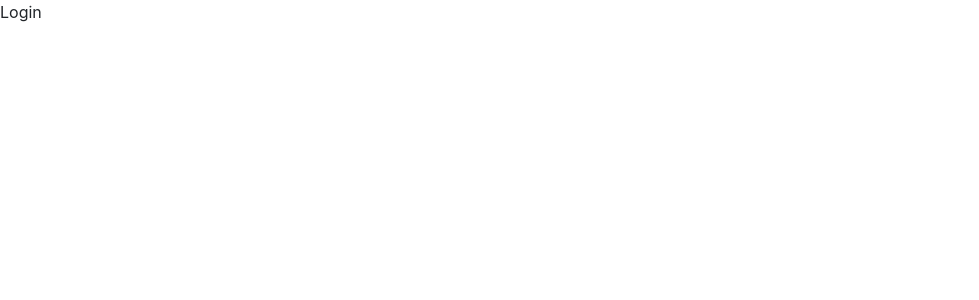
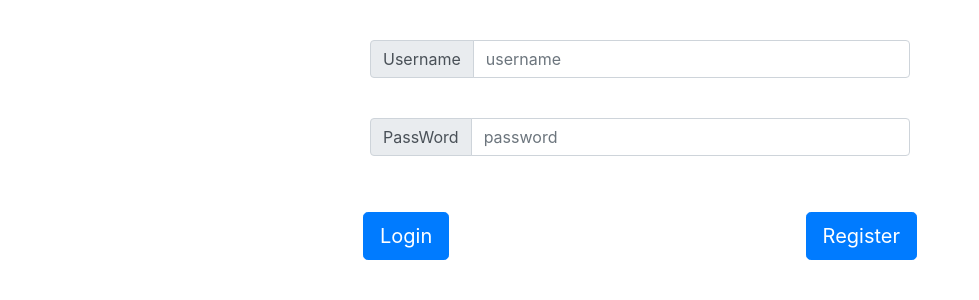
Before and after one commit to azartavakoli/Chat_client, a React (Create React App) app: page /login in a window 1280 px wide. Shown: the top 300 px of the page, without its empty margins (0-979 px from the left). Built offline with nearby package versions, Linux system fonts and the light colour scheme.

Commit message:
Add LOGINpage

```diff
--- a/package.json
+++ b/package.json
@@ -3,11 +3,14 @@
   "version": "0.1.0",
   "private": true,
   "dependencies": {
+    "@sweetalert/with-react": "^0.1.1",
     "bootstrap": "^4.2.1",
     "react": "^16.7.0",
     "react-dom": "^16.7.0",
     "react-router-dom": "^4.3.1",
-    "react-scripts": "2.1.3"
+    "react-scripts": "2.1.3",
+    "reactstrap": "^7.1.0",
+    "sweetalert": "^2.1.2"
   },
   "scripts": {
     "start": "react-scripts start",
--- a/src/Assets/main.css
+++ b/src/Assets/main.css
@@ -0,0 +1,13 @@
+
+
+
+
+
+.input-user{
+    margin-top:40px;
+    /*margin: auto;*/
+}
+.input-pass{
+    margin-top:20px;
+    /*margin: auto;*/
+}
--- a/src/Pages/Home.js
+++ b/src/Pages/Home.js
@@ -1,7 +1,14 @@
 
 import React from 'react';
 
+import {protectedpage} from './../Utility';
+
 class Home extends React.Component{
+
+    constructor(props){
+        super(props);
+        protectedpage(props)
+    }
 
 
     render(){
--- a/src/Pages/Login.js
+++ b/src/Pages/Login.js
@@ -1,11 +1,81 @@
 
 import React from 'react';
+
+import {Container,Row,Col,Button,InputGroup,InputGroupAddon,Input} from 'reactstrap';
+import swal from '@sweetalert/with-react';
+import './../Assets/main.css';
+
+import {HandleChange} from "../Utility";
 
 class Login extends React.Component{
 
 
+    state = {
+        username:'',
+        password:''
+    };
+
+    login = (e) => {
+        e.preventDefault();
+        if(this.state.username==='hello' && this.state.password==='123'){
+            localStorage.setItem('is_login',true);
+            // console.log(this.props)
+            this.props.history.push('/');
+        }else{
+            swal(
+                <div>
+
+                    <h3>
+                        There is an error with your username or password.
+                    </h3>
+                    <h1>
+                        Please try again
+                    </h1>
+                </div>
+            )
+        }
+
+
+
+    };
+
+    register = (e)=>{
+        e.preventDefault();
+        this.props.history.push('/register');
+
+    };
+
+
+
+
     render(){
-        return <div> Login </div>
+        return(
+            <Container>
+                <Row>
+                    <Col md={6} className='m-auto'>
+                        <InputGroup className={'input-user'}>
+                            <InputGroupAddon addonType="prepend">Username</InputGroupAddon>
+                            <Input  type='text' name='username' require='true' value={this.state.username} onChange={(e) => HandleChange.call(this,e)} placeholder="username" />
+                        </InputGroup>
+                    </Col>
+                </Row>
+                <Row>
+                    <Col md={6} className='input-pass m-auto'>
+                        <InputGroup className={'input-user'}>
+                            <InputGroupAddon addonType="prepend"> PassWord</InputGroupAddon>
+                            <Input  type='password' name={'password'} require='true' value={this.state.password} placeholder="password"  onChange={(e) => HandleChange.call(this,e)} />
+                        </InputGroup>
+                    </Col>
+                </Row>
+                <Row>
+                    <Col md={6} className='m-auto clearfix' style={{ padding: '.5rem' }}>
+                        <Button onClick={this.login} color="primary" size="lg" className='btn float-left mt-5'> Login </Button>{'  '}
+                        <Button  onClick={this.register} color="primary" size="lg" className='float-right mt-5'>Register</Button>
+                    </Col>
+
+                </Row>
+            </Container>
+        )
     }
 }
 
--- a/src/Pages/Master.js
+++ b/src/Pages/Master.js
@@ -1,13 +1,17 @@
 
 import React from 'react';
 
-class Master extends React.Component{
+class Master extends React.Component {
 
 
-    render(){
-        // console.log(this.props)
-        return <div> {this.props.children}</div>
+    render() {
+        return (
+            <div>
+                {this.props.children}
+            </div>
+        )
+
     }
+
 }
-
-export default Master;
+export default Master
--- a/src/Utility.js
+++ b/src/Utility.js
@@ -0,0 +1,16 @@
+
+// import React from 'react';
+
+
+export function HandleChange(e){
+    const {value,name} =e.target;
+    this.setState({
+        [name]:value
+    })
+}
+
+export const protectedpage = (data) =>{
+    if(!localStorage.getItem('is_login')){
+        data.history.push('/login')
+    }
+};
```
Also changed, not shown: 1 other file (tests, documents, lock files or other folders).
